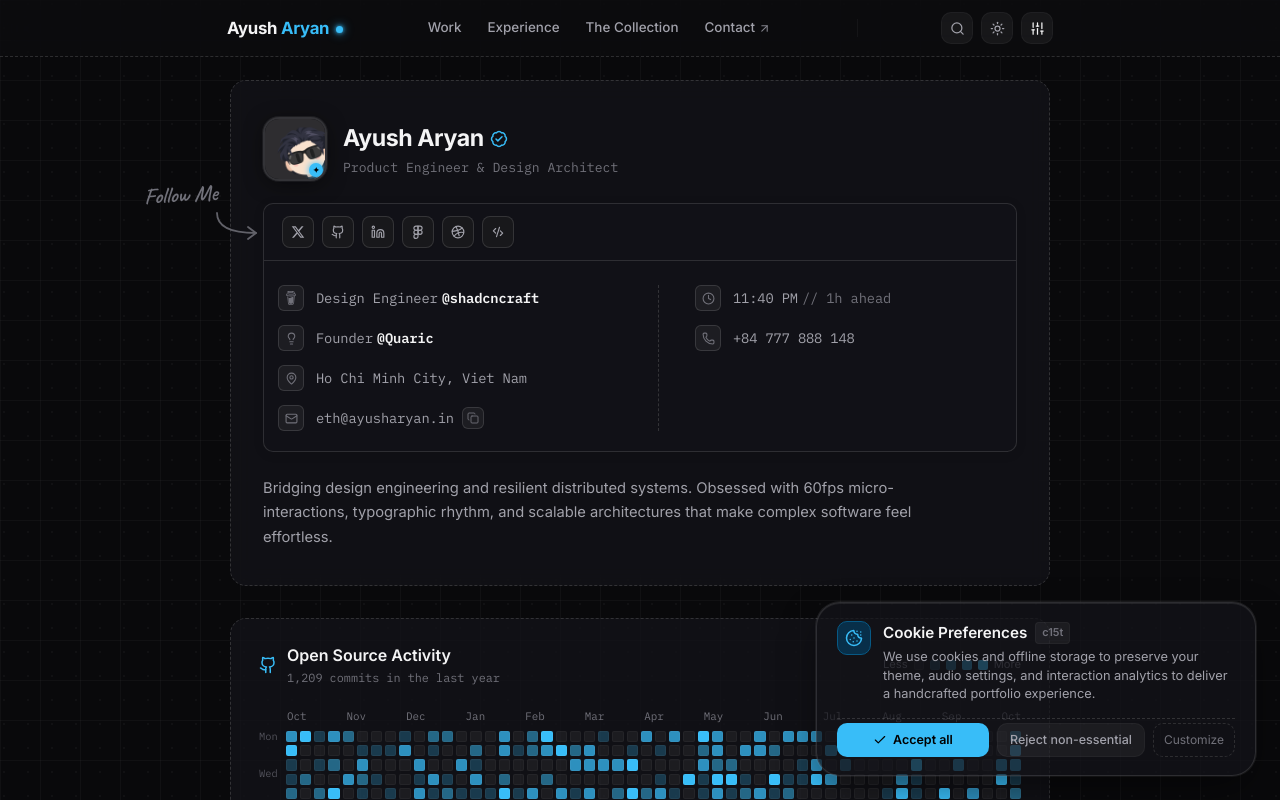
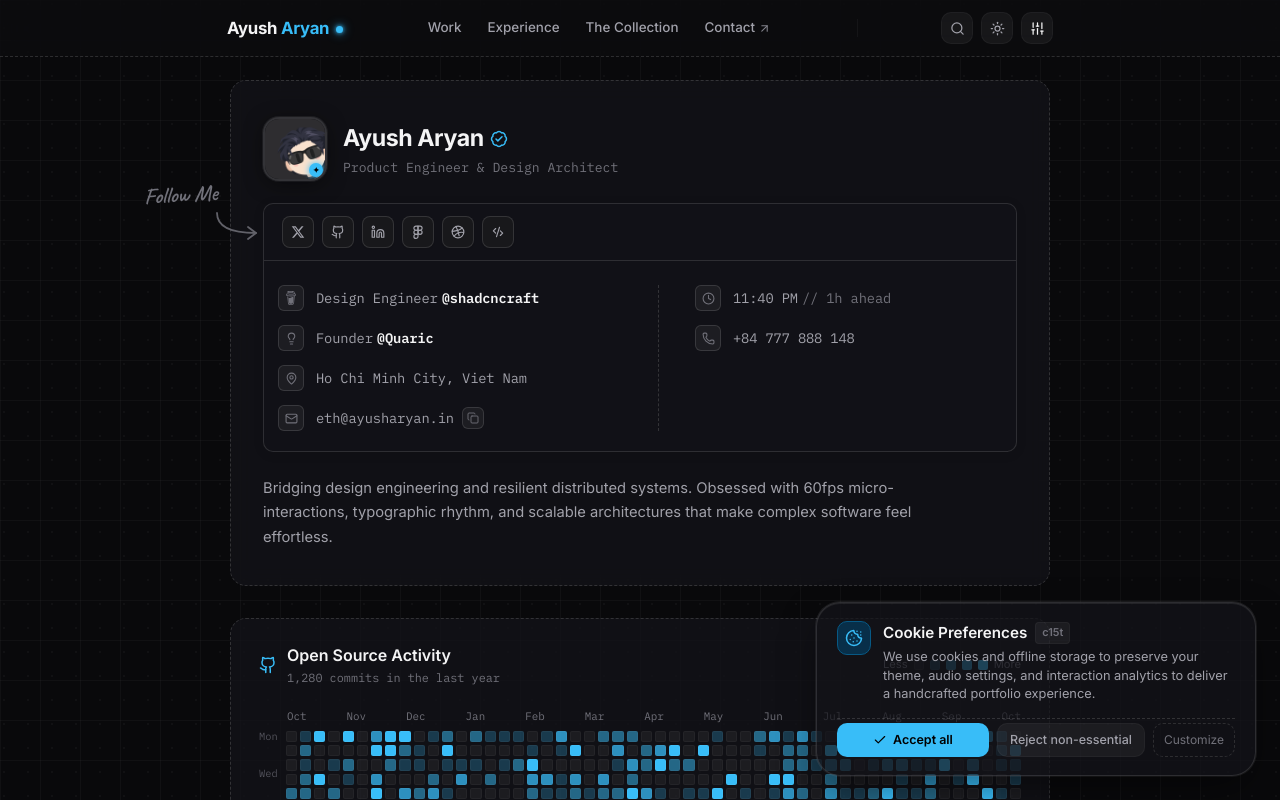
Before and after one commit to ayusharyaneth/Ayush, a React (Vite) app: page / in a window 1280 px wide. Shown: the top 800 px of the page. Built offline with nearby package versions, Linux system fonts and the light colour scheme.

Commit message:
Auto sync portfolio: 2026-10-15 00:17:50

```diff
--- a/src/components/Footer.jsx
+++ b/src/components/Footer.jsx
@@ -5,6 +5,8 @@ import { sound } from '../utils/soundEffects';
 import { smoothScrollTo } from '../utils/smoothScroll';
 import { ScrollReveal } from './ScrollReveal';
 import './Footer.css';
+
+const CURRENT_YEAR = new Date().getFullYear();
 
 export default function Footer({ personal = {}, socials = [] }) {
   const scrollToTop = () => {
@@ -20,8 +22,6 @@ export default function Footer({ personal = {}, socials = [] }) {
   const twitterLink = socials.find((s) => s.name?.toLowerCase().includes('twitter') || s.name?.toLowerCase().includes('x'))?.url || 'https://x.com';
   const linkedinLink = socials.find((s) => s.name?.toLowerCase().includes('linkedin'))?.url || 'https://linkedin.com';
 
-  const currentYear = new Date().getFullYear();
-
   return (
     <footer className="footer-section">
       <div className="container">
@@ -32,7 +32,7 @@ export default function Footer({ personal = {}, socials = [] }) {
             {/* Left Column: Attribution */}
             <div className="footer-branding">
               <div className="footer-title">
-                <span className="footer-author-name">© {currentYear} {personal.name || 'Ayush Aryan'}</span>
+                <span className="footer-author-name">© {CURRENT_YEAR} {personal.name || 'Ayush Aryan'}</span>
                 <span className="footer-brand-dot" />
               </div>
 
--- a/src/components/GithubHeatmap.jsx
+++ b/src/components/GithubHeatmap.jsx
@@ -11,11 +11,10 @@ export default function GithubHeatmap({ style = {} }) {
     const daysPerWeek = 7;
     const today = new Date(2026, 9, 11); // October 2026
 
-    // Pseudo-random generator with realistic distribution
-    let seed = 42;
-    const pseudoRandom = () => {
-      seed = (seed * 9301 + 49297) % 233280;
-      return seed / 233280;
+    // Pure deterministic pseudo-random generator with realistic distribution
+    const pseudoRandom = (idx) => {
+      const x = Math.sin(idx * 12.9898 + 78.233) * 43758.5453;
+      return x - Math.floor(x);
     };
 
     let totalCommits = 0;
@@ -27,22 +26,23 @@ export default function GithubHeatmap({ style = {} }) {
         const cellDate = new Date(today);
         cellDate.setDate(today.getDate() - dayOffset);
 
-        const r = pseudoRandom();
+        const cellIndex = w * 7 + d;
+        const r = pseudoRandom(cellIndex);
         let count = 0;
         let level = 0;
 
         if (r > 0.45) {
           if (r > 0.92) {
-            count = Math.floor(10 + pseudoRandom() * 14);
+            count = Math.floor(10 + pseudoRandom(cellIndex + 500) * 14);
             level = 4;
           } else if (r > 0.78) {
-            count = Math.floor(6 + pseudoRandom() * 5);
+            count = Math.floor(6 + pseudoRandom(cellIndex + 500) * 5);
             level = 3;
           } else if (r > 0.6) {
-            count = Math.floor(3 + pseudoRandom() * 3);
+            count = Math.floor(3 + pseudoRandom(cellIndex + 500) * 3);
             level = 2;
           } else {
-            count = Math.floor(1 + pseudoRandom() * 2);
+            count = Math.floor(1 + pseudoRandom(cellIndex + 500) * 2);
             level = 1;
           }
         }
```
